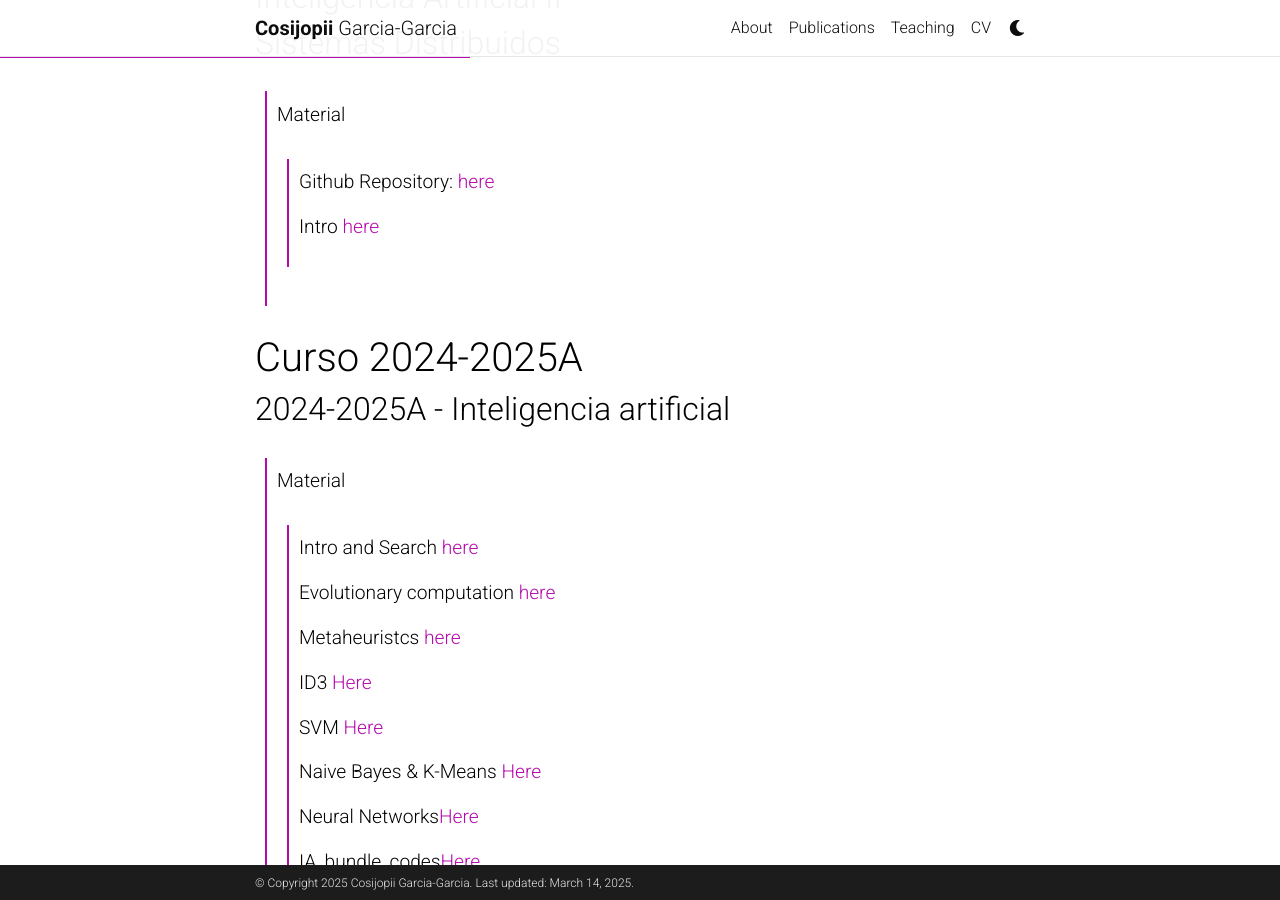
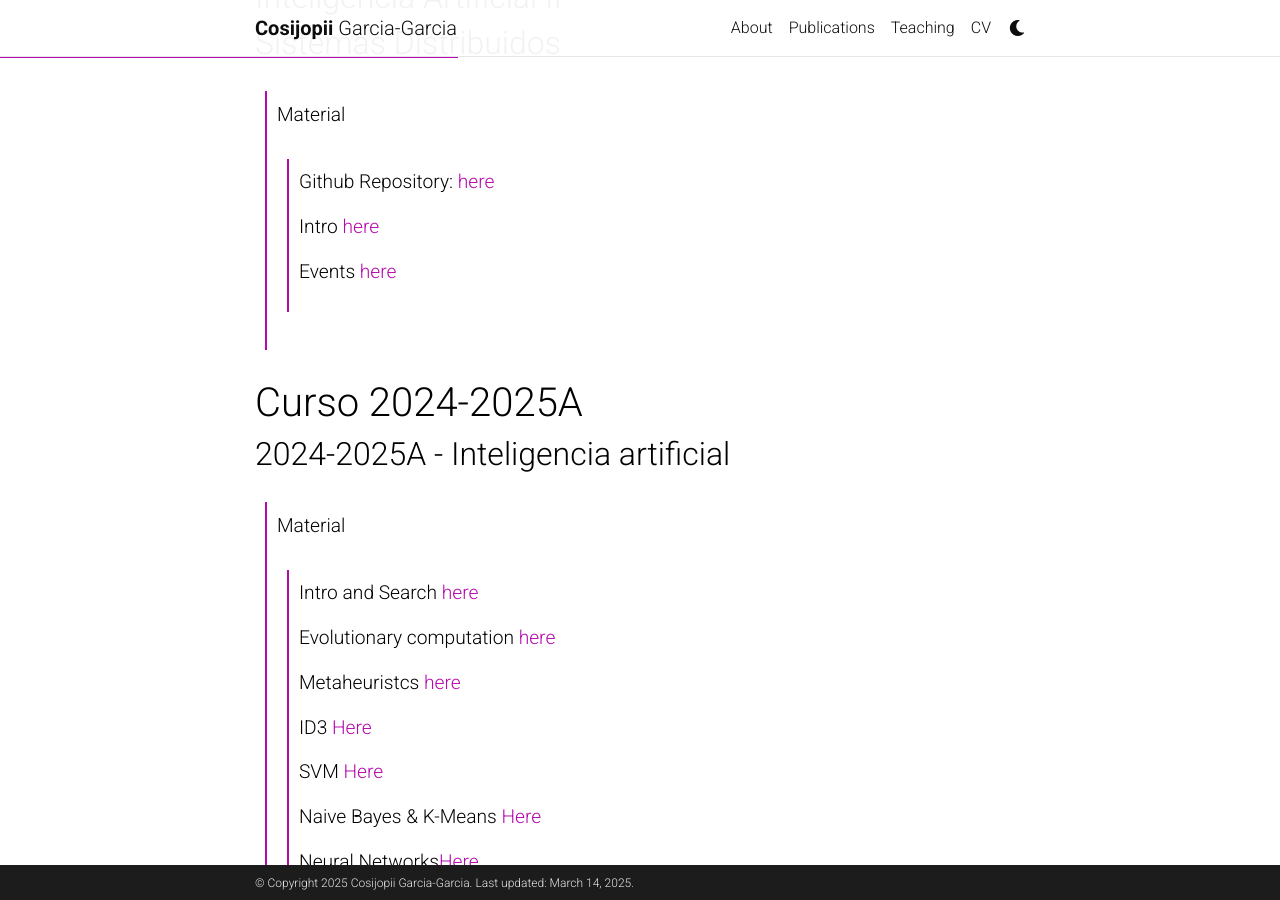
Before and after one commit to Cosijopiii/Cosijopiii.github.io, a Jekyll site: the page built from _projects/2_project.md, in a window 1280 px wide and 900 px high, scrolled down 649 px. Built offline with Jekyll 4.4.1, drawn with Linux system fonts in a browser that asks for light colours; comment, search, counter and statistics services are not loaded; a style sheet for code colours, icons or effects is not loaded.

Commit message:
Update 2_project.md

```diff
--- a/_projects/2_project.md
+++ b/_projects/2_project.md
@@ -28,6 +28,7 @@ category: work
 >>
 >>Intro   [here](/assets/pdf/Sistemas_Distribuidos_U1.pdf)
 >>
+>> Events [here](/assets/pdf/Sistemas_Distribuidos_20242025B.pdf)
 
 
 # Curso 2024-2025A
```
